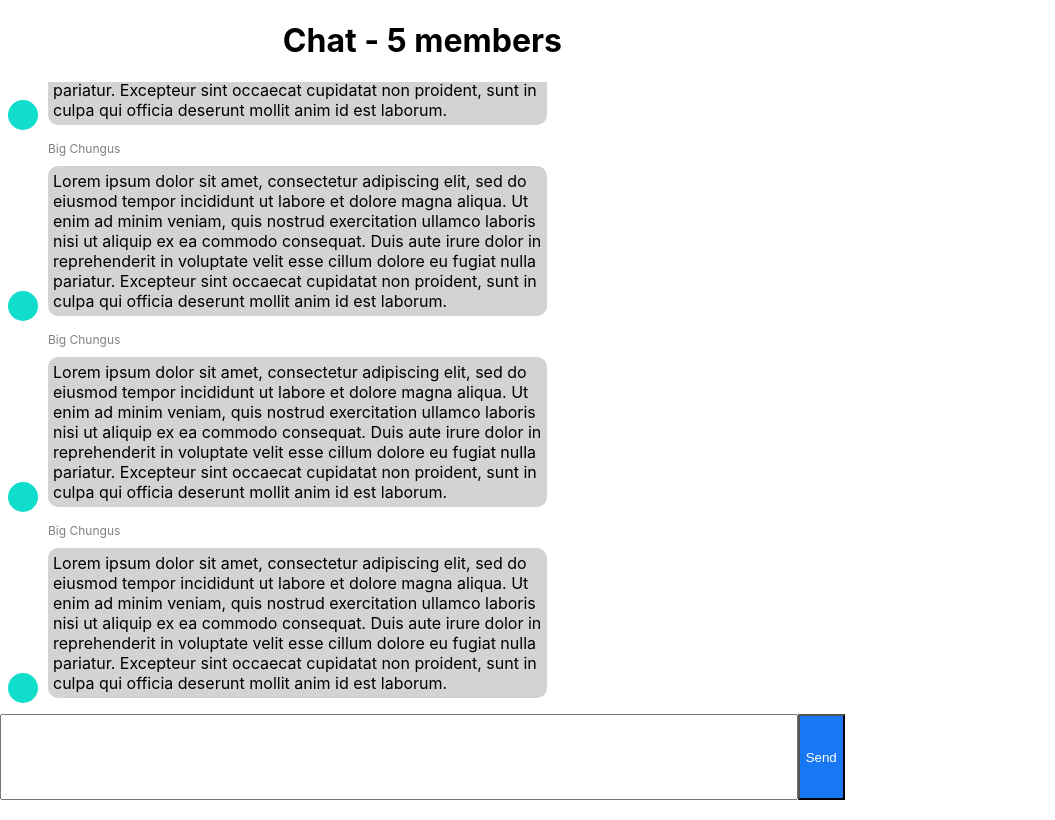
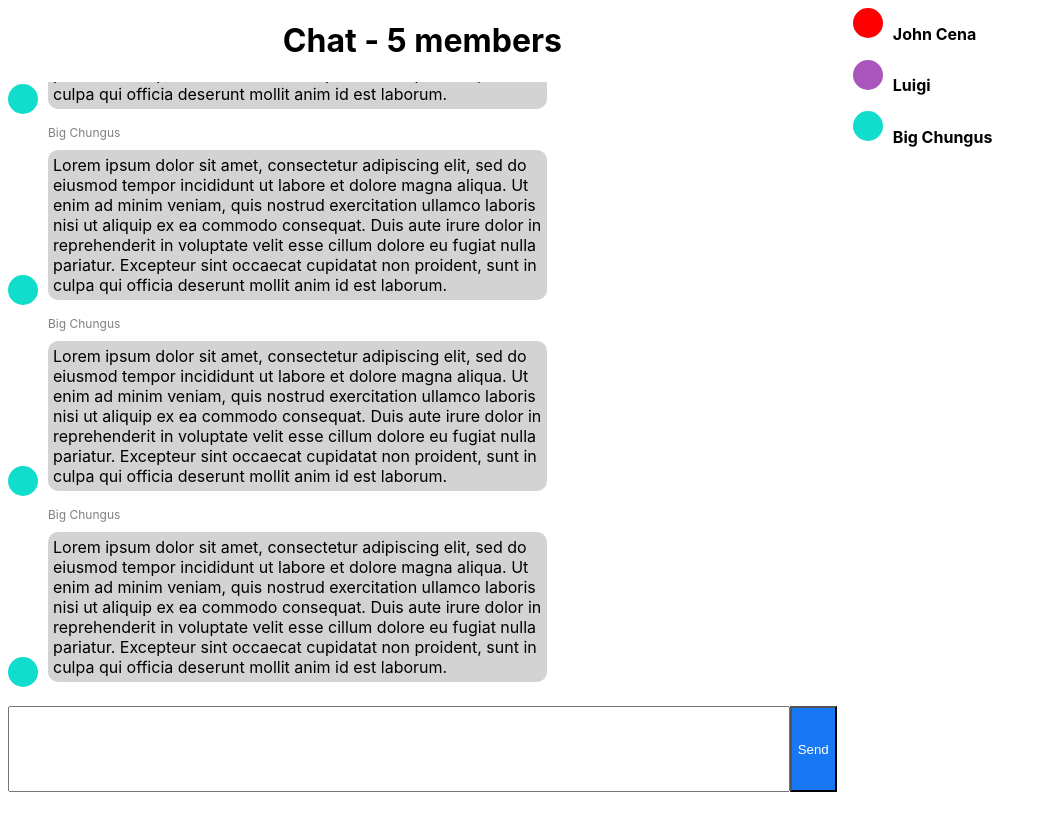
Before and after one commit to awolyniec/cw-web, a React (Create React App) app: page / in a window 1280 px wide. Shown: the whole page, without its empty margins (0-1055 px from the left). Built offline with nearby package versions, Linux system fonts and the light colour scheme.

Commit message:
feat: Add member list; complete static mock

```diff
--- a/src/components/ChatMessageCompose/styles.scss
+++ b/src/components/ChatMessageCompose/styles.scss
@@ -2,6 +2,7 @@
 
 .chat-message-compose {
   display: flex;
+  padding: 0.5rem;
 
   textarea {
     width: 100%;
--- a/src/components/ChatPage/component.jsx
+++ b/src/components/ChatPage/component.jsx
@@ -3,6 +3,7 @@ import { CirclePicker } from 'react-color';
 
 import { ChatEvents } from '../ChatEvents';
 import { ChatMessageCompose } from '../ChatMessageCompose';
+import { MemberList } from '../MemberList';
 
 import './styles.scss';
 
@@ -70,14 +71,23 @@ const ChatPage = () => {
       },
     ];
 
+    const chatMembers = [
+      { name: "John Cena", color: "red" },
+      { name: "Luigi", color: "#aa55bb" },
+      { name: "Big Chungus", color: "#11ddcc" }
+    ];
+
     return (
       <div className="chat-view">
         <div className="chat-section-container">
-          <h1>Chat - 5 members</h1>
-          <ChatEvents data={chatEvents} />
-          <ChatMessageCompose />
+          <div className="flex-container">
+            <h1>Chat - 5 members</h1>
+            <ChatEvents data={chatEvents} />
+            <ChatMessageCompose />
+          </div>
         </div>
         <div className="member-list-container">
+          <MemberList data={chatMembers} />
         </div>
       </div>
     );
--- a/src/components/ChatPage/styles.scss
+++ b/src/components/ChatPage/styles.scss
@@ -3,6 +3,7 @@
 
   .chat-view {
     height: 100%;
+    display: flex;
 
     > * {
       display: inline-block;
@@ -52,8 +53,11 @@
     width: 66%;
     height: 100%;
 
-    display: flex;
-    flex-direction: column;
+    .flex-container {
+      height: 100%;
+      display: flex;
+      flex-direction: column;
+    }
 
     h1 {
       text-align: center
@@ -62,5 +66,6 @@
 
   .member-list-container {
     width: 33%;
+    height: 100%;
   }
 }
--- /dev/null
+++ b/src/components/MemberList/component.jsx
@@ -0,0 +1,21 @@
+import React from 'react';
+
+import { MemberListItem } from '../MemberListItem';
+
+import './styles.scss';
+
+const MemberList = ({ data = [] }) => {
+  return (
+    <div className="member-list">
+      {data.map(member => {
+        return (
+          <div className="member-entry-container">
+            {<MemberListItem { ...member } />}
+          </div>
+        );
+      })}
+    </div>
+  );
+};
+
+export default MemberList;
--- /dev/null
+++ b/src/components/MemberList/index.js
@@ -0,0 +1,5 @@
+import MemberList from './component';
+
+export {
+  MemberList
+};
--- /dev/null
+++ b/src/components/MemberList/styles.scss
@@ -0,0 +1,5 @@
+.member-list {
+  .member-entry-container {
+    padding: 0.5rem;
+  }
+}
--- /dev/null
+++ b/src/components/MemberListItem/component.jsx
@@ -0,0 +1,14 @@
+import React from 'react';
+
+import './styles.scss';
+
+const MemberListItem = ({ name, color }) => {
+  return (
+    <div className="member-list-item">
+      <div className="color-circle" style={{ "background-color": color }} />
+      <b>{name}</b>
+    </div>
+  );
+};
+
+export default MemberListItem;
--- /dev/null
+++ b/src/components/MemberListItem/index.js
@@ -0,0 +1,5 @@
+import MemberListItem from './component';
+
+export {
+  MemberListItem
+};
--- /dev/null
+++ b/src/components/MemberListItem/styles.scss
@@ -0,0 +1,19 @@
+.member-list-item {
+  line-height: 100%;
+  height: 100%;
+
+  b {
+    vertical-align: middle;
+    display: inline-block;
+    line-height: normal;
+  }
+
+  /* TODO: make styles for colored circles more generic */
+  .color-circle {
+    width: 30px;
+    height: 30px;
+    margin-right: 10px;
+
+    display: inline-block;
+  }
+}
--- a/src/components/Message/styles.scss
+++ b/src/components/Message/styles.scss
@@ -28,6 +28,6 @@
 
   .username {
     margin-bottom: 10px;
-    margin-left: px;
+    // margin-left: px;
   }
 }
```
